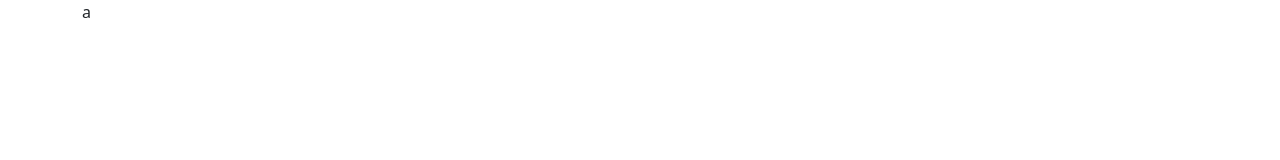
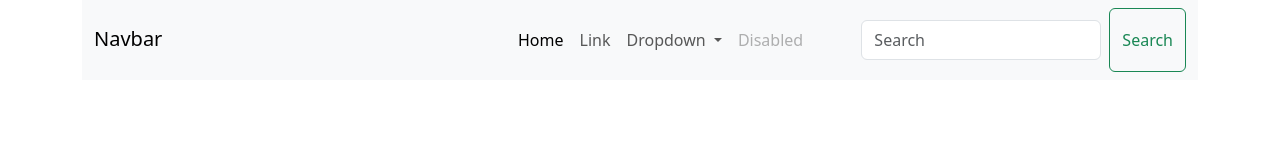
Before and after one commit to LuEdu3/VALE_IMOBILIARIA, a plain HTML site: page index2.html in a window 1280 px wide. Drawn offline with nearby package versions, Linux system fonts and the light colour scheme.

Commit message:
Adicionado navbar

```diff
--- a/index2.html
+++ b/index2.html
@@ -17,7 +17,42 @@
 <div class="container">
     <div class="row">
         <div class="col">
-            a
+            <nav class="navbar navbar-expand-lg bg-body-tertiary">
+                <div class="container-fluid">
+                  <a class="navbar-brand" href="#">Navbar</a>
+                  <button class="navbar-toggler" type="button" data-bs-toggle="collapse" data-bs-target="#navbarSupportedContent" aria-controls="navbarSupportedContent" aria-expanded="false" aria-label="Toggle navigation">
+                    <span class="navbar-toggler-icon"></span>
+                  </button>
+                  <div class="collapse navbar-collapse" id="navbarSupportedContent">
+                    <ul class="navbar-nav me-auto mb-2 mb-lg-0">
+                      <li class="nav-item">
+                        <a class="nav-link active" aria-current="page" href="#">Home</a>
+                      </li>
+                      <li class="nav-item">
+                        <a class="nav-link" href="#">Link</a>
+                      </li>
+                      <li class="nav-item dropdown">
+                        <a class="nav-link dropdown-toggle" href="#" role="button" data-bs-toggle="dropdown" aria-expanded="false">
+                          Dropdown
+                        </a>
+                        <ul class="dropdown-menu">
+                          <li><a class="dropdown-item" href="#">Action</a></li>
+                          <li><a class="dropdown-item" href="#">Another action</a></li>
+                          <li><hr class="dropdown-divider"></li>
+                          <li><a class="dropdown-item" href="#">Something else here</a></li>
+                        </ul>
+                      </li>
+                      <li class="nav-item">
+                        <a class="nav-link disabled" aria-disabled="true">Disabled</a>
+                      </li>
+                    </ul>
+                    <form class="d-flex" role="search">
+                      <input class="form-control me-2" type="search" placeholder="Search" aria-label="Search">
+                      <button class="btn btn-outline-success" type="submit">Search</button>
+                    </form>
+                  </div>
+                </div>
+              </nav>
         </div>
     </div>
 
```
